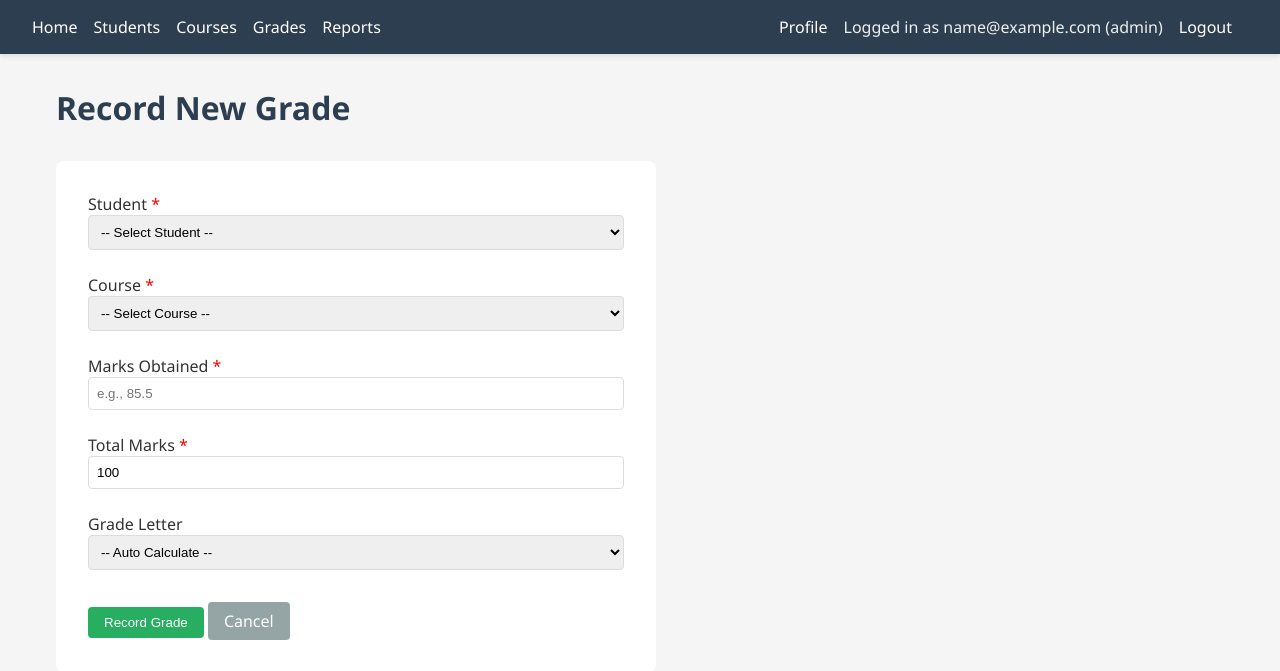
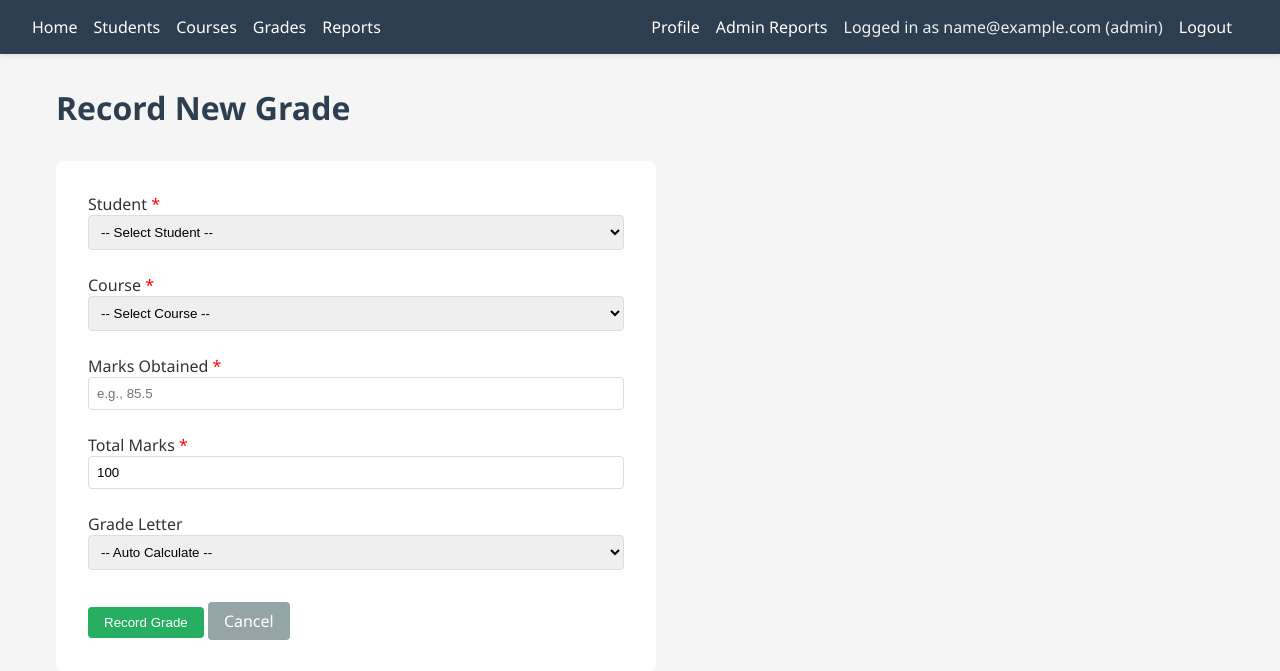
Before and after one commit to KhadijaAli123/Student-Information-System, a Flask app: page /grades/add in a window 1280 px wide. Shown: the top 671 px of the page. Run offline with Flask 3, Linux system fonts and the light colour scheme; the visitor is signed in with stand-in values (Sample User, id 1); tables that the repository leaves empty hold one stand-in row (values such as "Sample post").

Commit message:
Add reusable admin role helper and admin link, following AI GPT guidance

```diff
--- a/routes.py
+++ b/routes.py
@@ -38,8 +38,10 @@ def role_required(role):
 def load_current_user():
     user_id = session.get('user_id')
     g.current_user = None
+    g.is_admin = False
     if user_id:
         g.current_user = User.query.get(user_id)
+        g.is_admin = g.current_user.role == 'admin'
 
 
 @main_bp.route('/')
--- a/templates/base.html
+++ b/templates/base.html
@@ -143,6 +143,9 @@
         <div class="nav-right">
             {% if g.current_user %}
                 <a href="/profile">Profile</a>
+                {% if g.is_admin %}
+                    <a href="/reports">Admin Reports</a>
+                {% endif %}
                 <span>Logged in as {{ g.current_user.email }} ({{ g.current_user.role }})</span>
                 <a href="/logout">Logout</a>
             {% else %}
```
